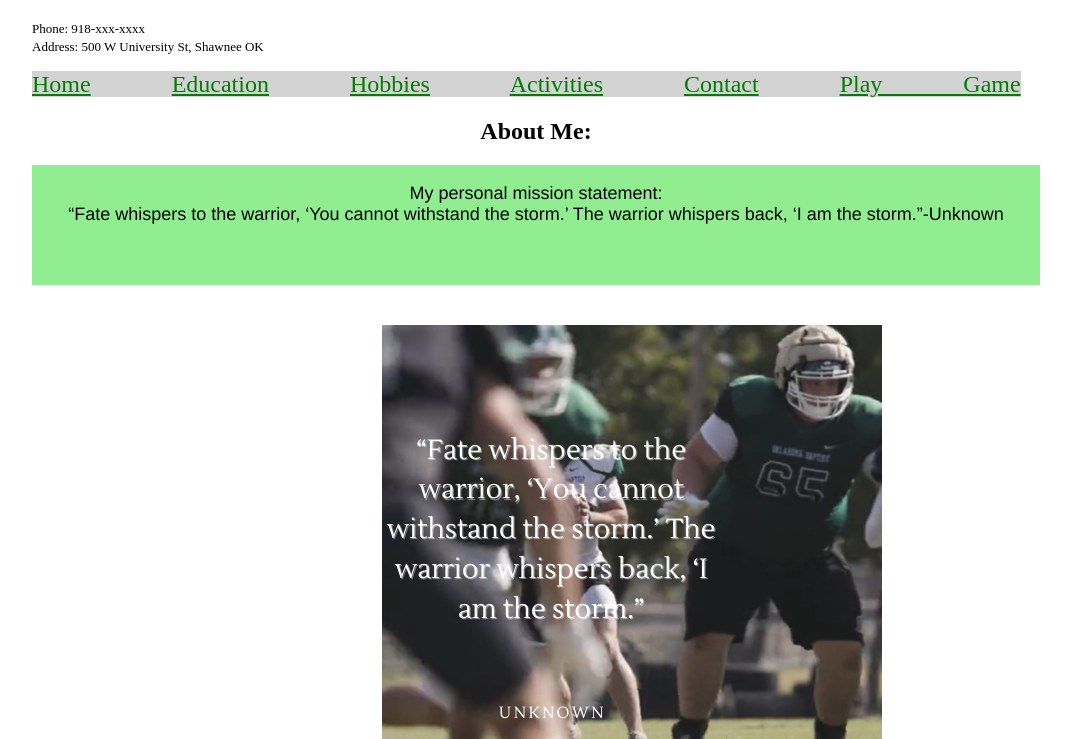
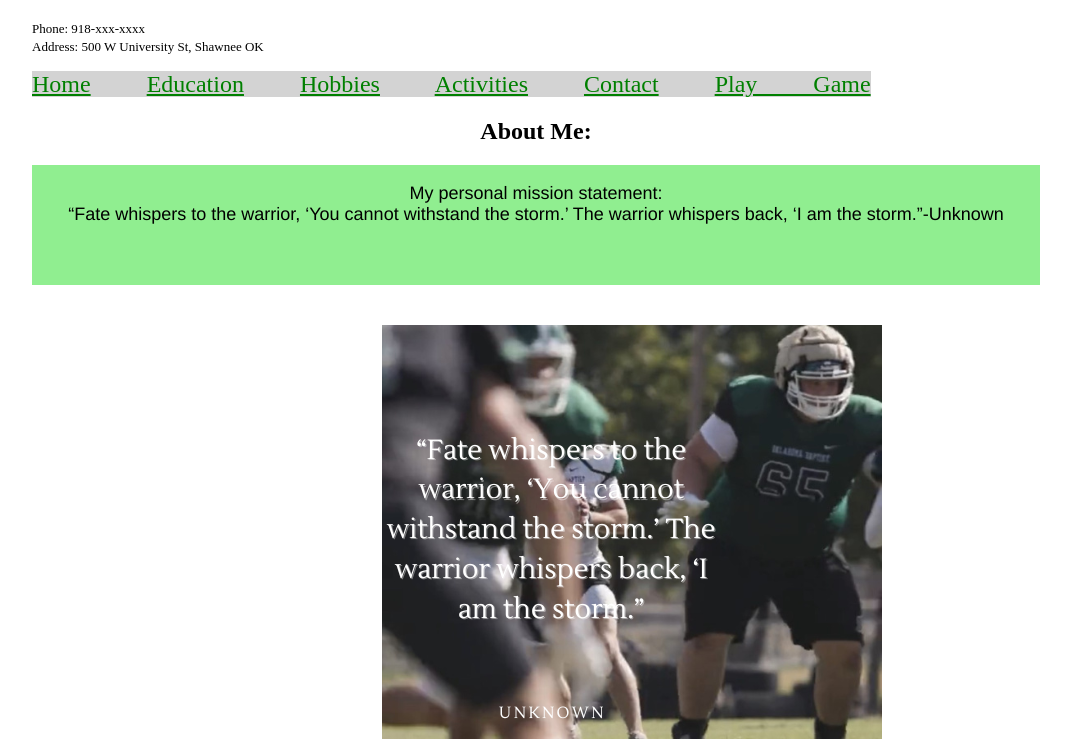
Before and after one commit to JacobFullerOBU/myResume, a plain HTML site: page index.html in a window 1280 px wide. Shown: the part 61-800 px from the top of the page, without its empty margins (176-1247 px from the left). Drawn offline with Linux system fonts and the light colour scheme.

Commit message:
updating word spacing in nav bar

```diff
--- a/Resume.css
+++ b/Resume.css
@@ -22,7 +22,7 @@ a{
     display: inline;
     font-size: x-large;
     color: green;
-    word-spacing: 75px;
+    word-spacing: 50px;
     background-color: lightgray;
 }
 #olpic{
```
